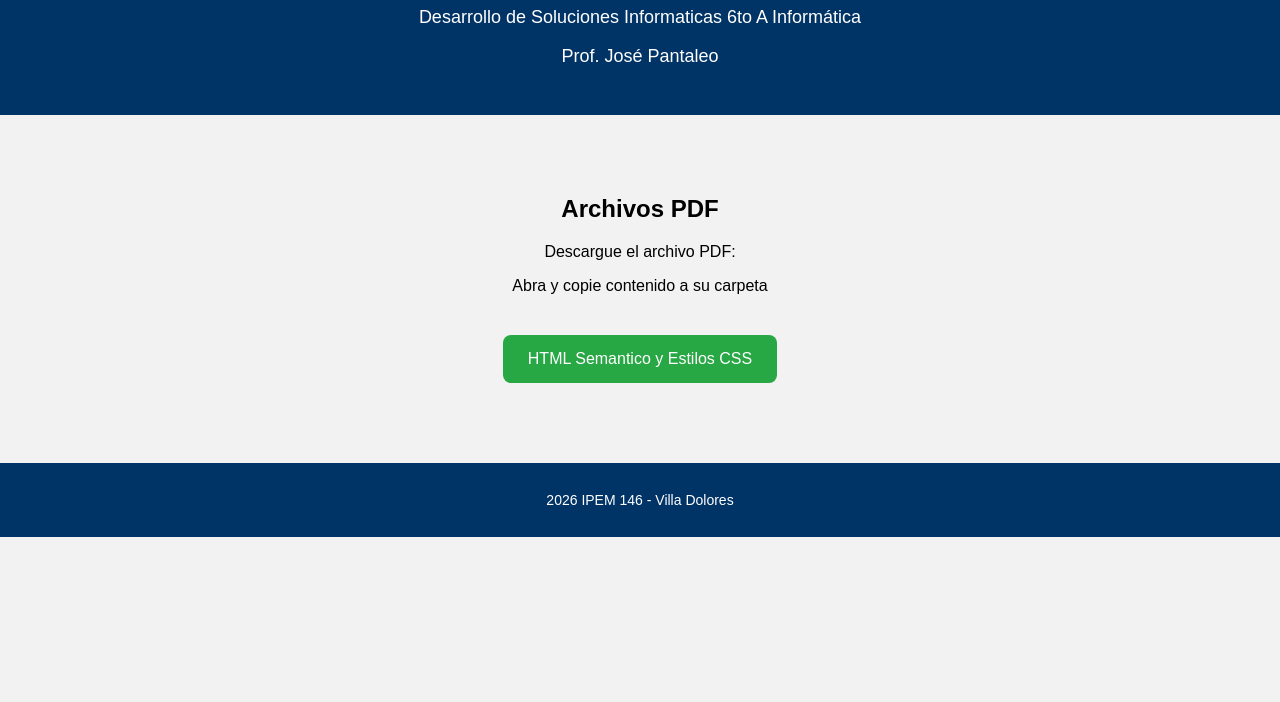
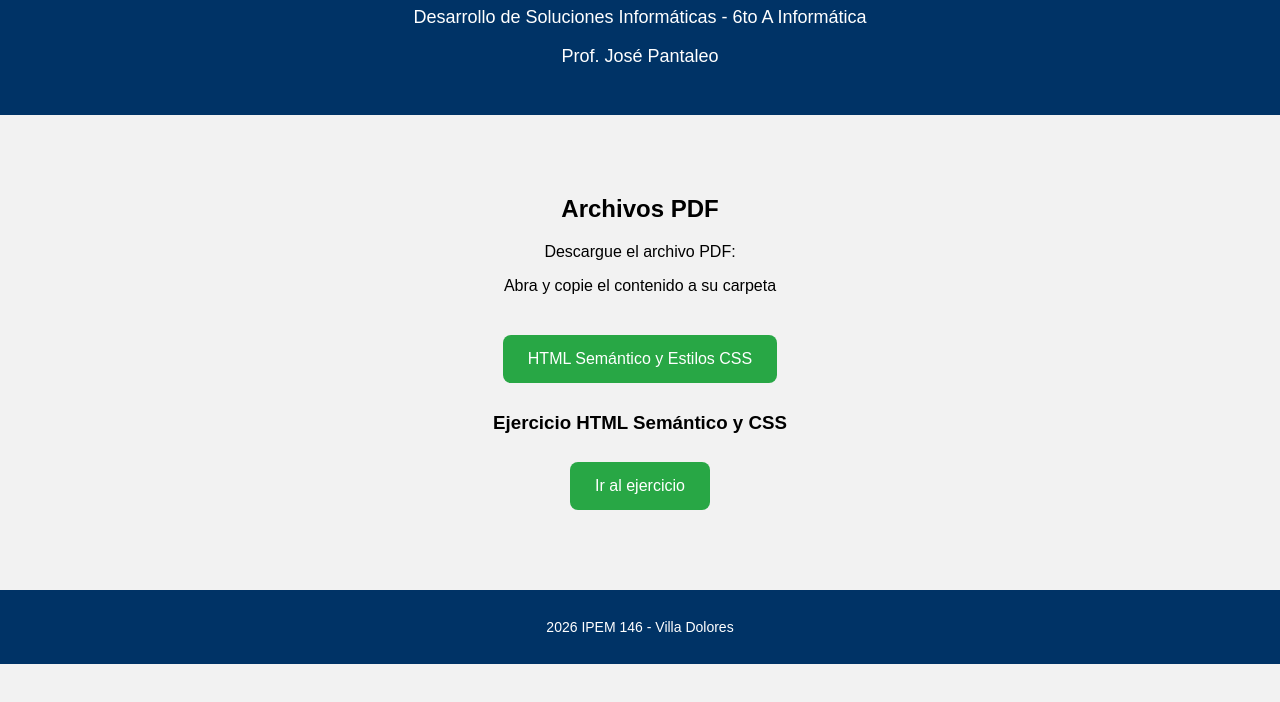
Before and after one commit to josepantaleo/desarrollo6to_apuntes, a plain HTML site: page index.html in a window 1280 px wide. Shown: the part 70-772 px from the top of the page. Drawn offline with Linux system fonts and the light colour scheme.

Commit message:
Add files via upload

```diff
--- a/index.html
+++ b/index.html
@@ -5,27 +5,35 @@
   <title>Examen 2026 - IPEM 146</title>
   <link rel="stylesheet" href="estilos.css">
 </head>
+
 <body>
 
   <header>
     <h1>Apuntes</h1>
-        <p>Desarrollo de  Soluciones Informaticas 6to A Informática</p>
+    <p>Desarrollo de Soluciones Informáticas - 6to A Informática</p>
     <p>Prof. José Pantaleo</p>
   </header>
 
+  <main>
     <section class="contenido">
-        <h2>Archivos PDF </h2>
+      <h2>Archivos PDF</h2>
       <p>Descargue el archivo PDF:</p>
-        <p>Abra y copie contenido a su carpeta</p>
+      <p>Abra y copie el contenido a su carpeta</p>
 
       <div class="botones">
         <a href="html_semantica_css.pdf" download class="btn">
-                HTML Semantico y Estilos CSS
+          HTML Semántico y Estilos CSS
         </a>
 
+        <h3>Ejercicio HTML Semántico y CSS</h3>
 
+        <!-- Quité download porque es un link externo -->
+        <a href="https://bit.ly/ejercicio_6to" target="_blank" class="btn">
+          Ir al ejercicio
+        </a>
       </div>
     </section>
+  </main>
 
   <footer>
     <p>2026 IPEM 146 - Villa Dolores</p>
```
Lines whose indentation alone changed are shown as unchanged.
